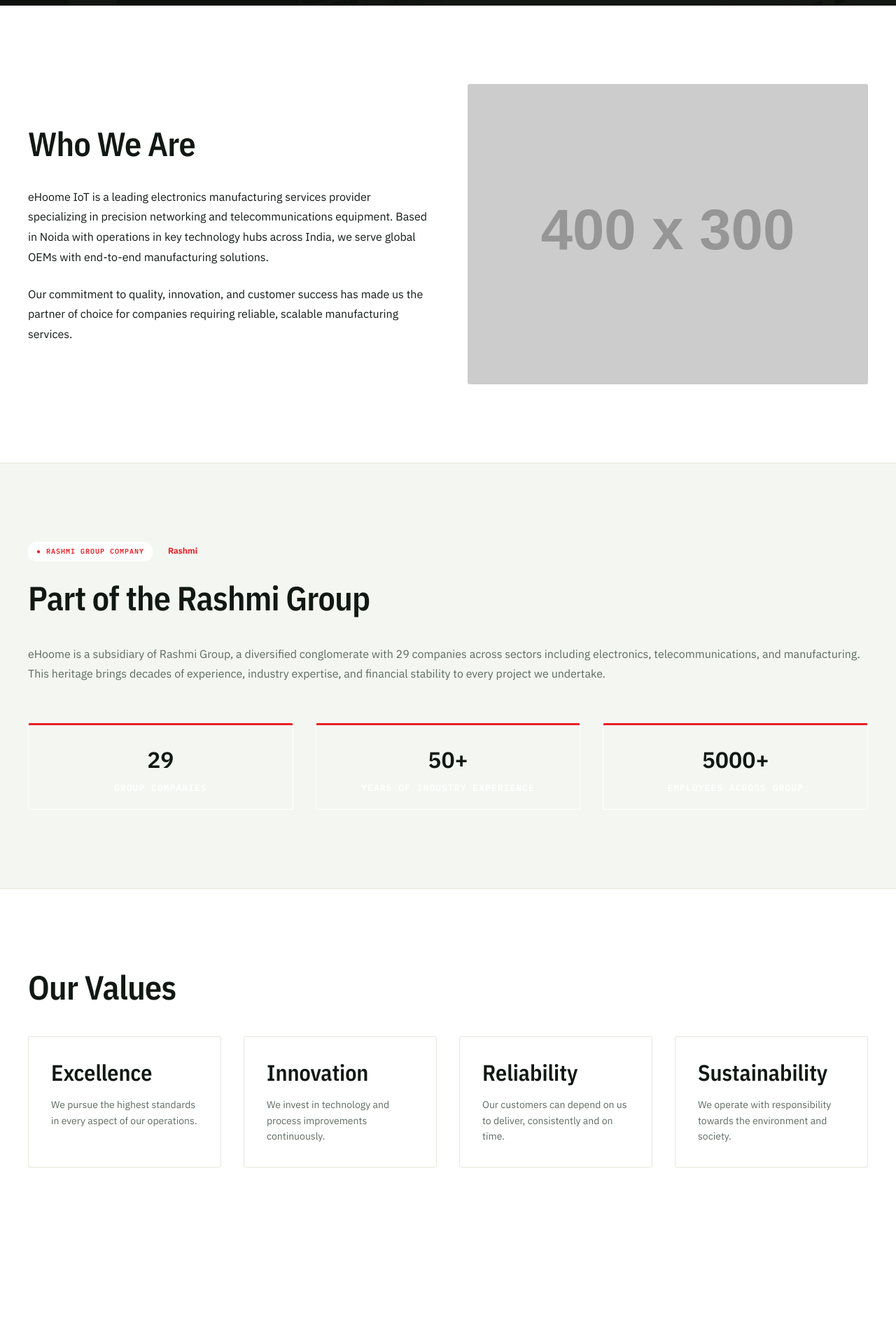
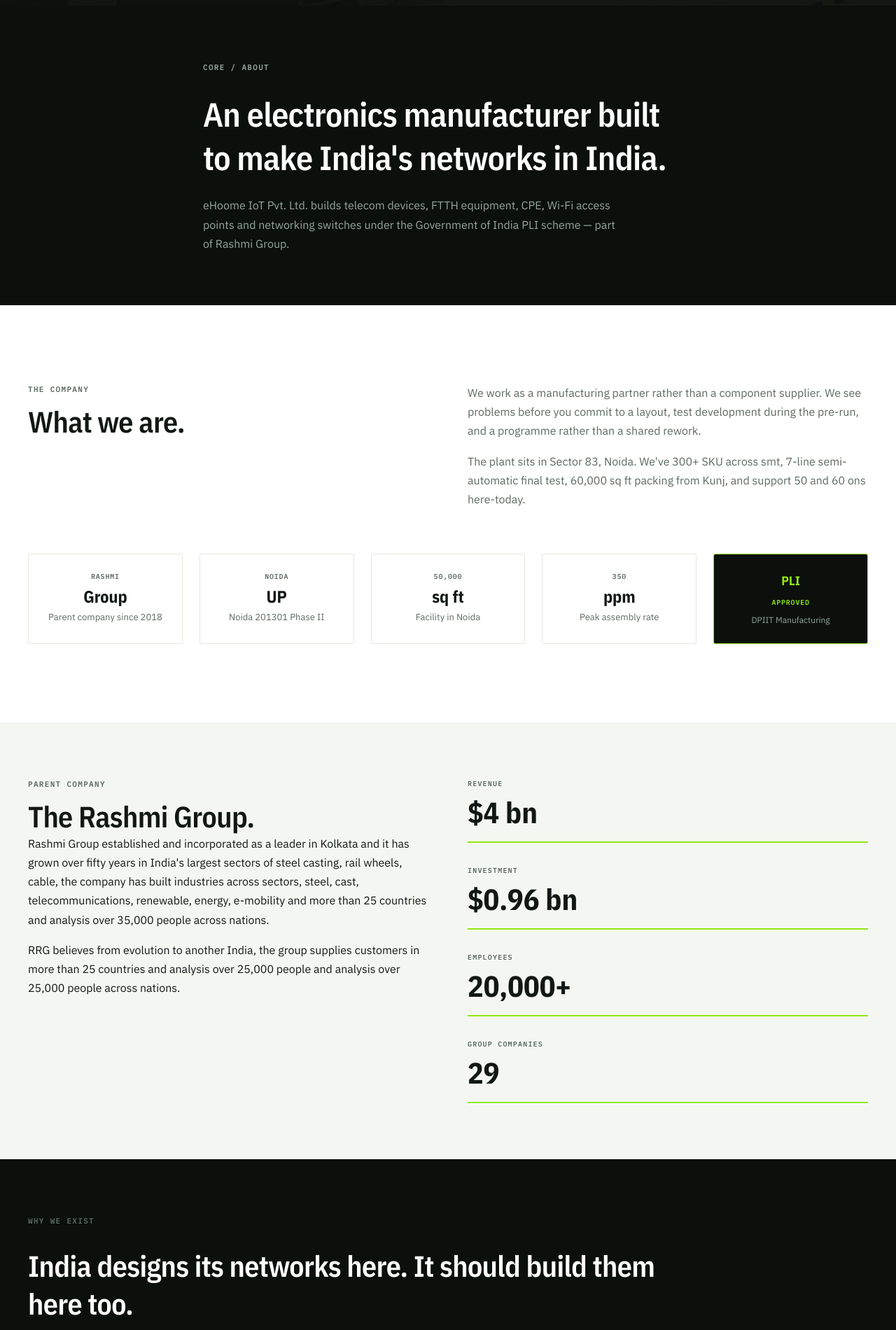
Before and after one commit to rashmigroupdeveloper/Ehoome-Website, a React (Vite) app: page /about in a window 1280 px wide. Shown: the part 660-2560 px from the top of the page at 70% size. Built offline with nearby package versions, Linux system fonts and the light colour scheme.

Commit message:
Added About Page

```diff
--- a/src/pages/About.css
+++ b/src/pages/About.css
@@ -1,179 +1,397 @@
-.about-grid {
+/* Dark Hero Section */
+.about-hero-section {
+  background-color: var(--ink);
+  padding-top: 64px;
+  padding-bottom: 64px;
+}
+
+.about-hero-content {
+  display: flex;
+  align-items: center;
+  min-height: 300px;
+}
+
+.about-hero-content h2 {
+  color: var(--paper);
+  font-size: 48px;
+  line-height: 1.3;
+  max-width: 700px;
+  margin: 24px 0;
+}
+
+.about-hero-content p {
+  color: var(--muted-d);
+  font-size: 16px;
+  line-height: 1.7;
+  max-width: 600px;
+}
+
+.about-eyebrow {
+  font-family: var(--font-mono);
+  font-size: 11px;
+  letter-spacing: 0.12em;
+  text-transform: uppercase;
+  color: var(--muted-d);
+  font-weight: 600;
+}
+
+/* What We Are Section */
+.about-what-header {
   display: grid;
   grid-template-columns: 1fr 1fr;
   gap: 56px;
+  margin-bottom: 64px;
+  align-items: flex-start;
+}
+
+.about-what-left h2 {
+  font-size: 42px;
+  color: var(--text);
+  max-width: 400px;
+}
+
+.about-what-right {
+  font-size: 16px;
+  color: var(--muted);
+  line-height: 1.7;
+}
+
+.about-section-label {
+  font-family: var(--font-mono);
+  font-size: 11px;
+  letter-spacing: 0.12em;
+  text-transform: uppercase;
+  color: var(--muted);
+  font-weight: 600;
+  display: block;
+  margin-bottom: 12px;
+}
+
+.about-what-stats {
+  display: grid;
+  grid-template-columns: repeat(5, 1fr);
+  gap: 24px;
+}
+
+.about-stat-box {
+  padding: 24px;
+  border: 1px solid var(--rule);
+  border-radius: var(--radius);
+  background-color: var(--paper);
+  display: flex;
+  flex-direction: column;
+  gap: 8px;
+  text-align: center;
+}
+
+.about-stat-label {
+  font-family: var(--font-mono);
+  font-size: 10px;
+  text-transform: uppercase;
+  letter-spacing: 0.08em;
+  color: var(--muted);
+  font-weight: 600;
+}
+
+.about-stat-value {
+  font-family: var(--font-display);
+  font-size: 24px;
+  font-weight: 700;
+  color: var(--text);
+  line-height: 1;
+}
+
+.about-stat-box p {
+  font-size: 13px;
+  color: var(--muted);
+  line-height: 1.5;
+}
+
+.about-badge-box {
+  padding: 24px;
+  border: 1px solid var(--signal);
+  border-radius: var(--radius);
+  background-color: var(--ink);
+  display: flex;
+  flex-direction: column;
+  gap: 8px;
+  text-align: center;
   align-items: center;
 }
 
-.about-left {
+.about-pli-badge {
+  font-family: var(--font-display);
+  font-size: 18px;
+  font-weight: 700;
+  color: var(--signal);
+}
+
+.about-badge-label {
+  font-family: var(--font-mono);
+  font-size: 10px;
+  text-transform: uppercase;
+  letter-spacing: 0.08em;
+  color: var(--signal);
+  font-weight: 600;
+}
+
+.about-badge-box p {
+  font-size: 12px;
+  color: var(--muted-d);
+  line-height: 1.5;
+}
+
+/* Rashmi Group Section */
+.about-rashmi-section {
+  background-color: var(--paper-2);
+  padding-top: 80px;
+  padding-bottom: 80px;
+}
+
+.about-rashmi-content {
+  display: grid;
+  grid-template-columns: 1fr 1fr;
+  gap: 56px;
+  align-items: flex-start;
+}
+
+.about-rashmi-left h2 {
+  font-size: 42px;
+  color: var(--text);
+  max-width: 500px;
+}
+
+.about-rashmi-left p {
+  font-size: 16px;
+  color: var(--text);
+  line-height: 1.7;
+}
+
+.about-rashmi-right {
   display: flex;
   flex-direction: column;
-  gap: 24px;
+  gap: 32px;
 }
 
-.about-left h2 {
-  margin-bottom: 8px;
+.about-rashmi-stat {
+  display: flex;
+  flex-direction: column;
+  gap: 12px;
+  border-bottom: 2px solid var(--signal);
+  padding-bottom: 20px;
 }
 
-.about-left p {
-  font-size: 16px;
-  line-height: 1.8;
-  color: #111814;
+.about-rashmi-label {
+  font-family: var(--font-mono);
+  font-size: 10px;
+  text-transform: uppercase;
+  letter-spacing: 0.12em;
+  color: var(--muted);
+  font-weight: 600;
 }
 
-.about-right {
-  width: 100%;
-  border-radius: 3px;
+.about-rashmi-value {
+  font-family: var(--font-display);
+  font-size: 42px;
+  font-weight: 700;
+  color: var(--text);
+  line-height: 1;
+}
+
+/* India Section */
+.about-india-section {
+  background-color: var(--ink);
+  padding-top: 80px;
+  padding-bottom: 80px;
+}
+
+.about-india-text {
+  display: flex;
+  flex-direction: column;
+  gap: 16px;
+  max-width: 900px;
+}
+
+.about-india-section h2 {
+  color: var(--paper);
+  font-size: 42px;
+  line-height: 1.3;
+}
+
+.about-india-section p {
+  color: var(--muted-d);
+  font-size: 15px;
+  line-height: 1.7;
+}
+
+/* Two Addresses Section */
+.about-addresses-grid {
+  display: grid;
+  grid-template-columns: 1fr 1fr;
+  gap: 40px;
+  margin-top: 64px;
+}
+
+.about-address-card {
+  display: flex;
+  flex-direction: column;
+  gap: 20px;
+}
+
+.about-address-image {
+  aspect-ratio: 1;
+  background-size: cover;
+  background-position: center;
+  border-radius: var(--radius);
   overflow: hidden;
 }
 
-.about-right img {
-  width: 100%;
-  height: auto;
+.about-address-label {
+  font-family: var(--font-mono);
+  font-size: 10px;
+  text-transform: uppercase;
+  letter-spacing: 0.12em;
+  color: var(--muted);
+  font-weight: 600;
+}
+
+.about-address-card h3 {
+  font-size: 24px;
+  color: var(--text);
+}
+
+.about-address-card p {
+  font-size: 15px;
+  color: var(--text);
+  line-height: 1.7;
+}
+
+.about-address-meta {
+  font-family: var(--font-mono);
+  font-size: 11px;
+  text-transform: uppercase;
+  letter-spacing: 0.08em;
+  color: var(--muted);
+  font-weight: 600;
   display: block;
 }
 
-.rashmi-section {
+/* Green CTA Section */
+.about-green-cta {
+  background-color: #a4d65e;
+  padding-top: 80px;
+  padding-bottom: 80px;
+  display: flex;
+  align-items: center;
+  justify-content: center;
+}
+
+.about-green-cta .wrap {
   display: flex;
   flex-direction: column;
-  gap: 24px;
+  gap: 32px;
+  text-align: center;
+  align-items: center;
 }
 
-.rashmi-header {
-  display: flex;
-  align-items: center;
-  gap: 16px;
+.about-green-cta h2 {
+  color: var(--ink);
+  font-size: 42px;
+  margin: 0;
 }
 
-.rashmi-tag {
-  display: inline-block;
-  background-color: white;
-  color: #EC1F26;
-  padding: 6px 12px;
-  border-radius: 12px;
-  font-family: 'IBM Plex Mono', monospace;
-  font-size: 10px;
-  font-weight: 600;
-  text-transform: uppercase;
-  letter-spacing: 0.1em;
+.about-green-cta p {
+  color: var(--ink);
+  font-size: 16px;
+  margin: 0;
+  max-width: 600px;
 }
 
-.rashmi-logo {
-  flex-shrink: 0;
+.about-cta-button {
+  background-color: var(--ink);
+  color: #a4d65e;
+  padding: 14px 32px;
+  border: none;
+  font-family: var(--font-display);
+  font-size: 14px;
+  font-weight: 600;
+  border-radius: var(--radius);
+  cursor: pointer;
+  transition: all 0.2s ease;
+  display: inline-block;
 }
 
-.rashmi-section h2 {
-  color: #111814;
-  margin-bottom: 12px;
+.about-cta-button:hover {
+  background-color: var(--ink-2);
+  transform: translateY(-2px);
 }
 
-.rashmi-section p {
-  font-size: 16px;
-  line-height: 1.8;
-  color: #5C6A60;
-  margin-bottom: 32px;
-}
-
-.rashmi-stats {
-  display: grid;
-  grid-template-columns: repeat(3, 1fr);
-  gap: 32px;
-}
-
-.stat {
-  padding: 24px;
-  border-top: 3px solid #EC1F26;
-  border-left: 1px solid white;
-  border-right: 1px solid white;
-  border-bottom: 1px solid white;
-  border-radius: 3px;
-  text-align: center;
-}
-
-.stat-value {
-  font-size: 32px;
-  font-weight: 600;
-  color: #111814;
-  margin-bottom: 8px;
-}
-
-.stat-label {
-  font-size: 13px;
-  color: #5C6A60;
-  font-family: 'IBM Plex Mono', monospace;
-  text-transform: uppercase;
-  letter-spacing: 0.08em;
-}
-
-.values-grid {
-  display: grid;
-  grid-template-columns: repeat(4, 1fr);
-  gap: 32px;
-  margin-top: 40px;
-}
-
-.value-card {
-  padding: 32px;
-  border: 1px solid #E2E8DE;
-  border-radius: 3px;
-  background-color: white;
-  display: flex;
-  flex-direction: column;
-  gap: 12px;
-}
-
-.value-card h3 {
-  color: #111814;
-  margin-bottom: 4px;
-}
-
-.value-card p {
-  color: #5C6A60;
-  font-size: 14px;
-  line-height: 1.6;
-}
-
-.locations-grid {
-  display: grid;
-  grid-template-columns: 1fr 1fr;
-  gap: 40px;
-  margin-top: 40px;
-}
-
-.location-card {
-  padding: 32px;
-  border: 1px solid #E2E8DE;
-  border-radius: 3px;
-  background-color: white;
-}
-
-.location-card h3 {
-  margin-bottom: 16px;
-}
-
-.location-card p {
-  font-size: 15px;
-  line-height: 1.8;
-  color: #5C6A60;
-}
-
+/* Responsive */
 @media (max-width: 1080px) {
-  .about-grid,
-  .locations-grid {
+  .about-what-header {
     grid-template-columns: 1fr;
+    gap: 32px;
   }
 
-  .values-grid {
-    grid-template-columns: 1fr 1fr;
+  .about-what-stats {
+    grid-template-columns: repeat(2, 1fr);
   }
 
-  .rashmi-stats {
+  .about-rashmi-content {
+    grid-template-columns: 1fr;
+    gap: 40px;
+  }
+
+  .about-addresses-grid {
     grid-template-columns: 1fr;
   }
 }
 
-@media (max-width: 640px) {
-  .values-grid {
+@media (max-width: 768px) {
+  .about-hero-content h2 {
+    font-size: 36px;
+  }
+
+  .about-what-stats {
     grid-template-columns: 1fr;
   }
+
+  .about-what-header h2 {
+    font-size: 32px;
+  }
+
+  .about-rashmi-left h2 {
+    font-size: 32px;
+  }
 }
+
+@media (max-width: 640px) {
+  .about-hero-content h2 {
+    font-size: 28px;
+  }
+
+  .about-what-stats {
+    grid-template-columns: 1fr;
+    gap: 16px;
+  }
+
+  .about-stat-box {
+    padding: 16px;
+  }
+
+  .about-addresses-grid {
+    grid-template-columns: 1fr;
+  }
+
+  .about-what-header {
+    grid-template-columns: 1fr;
+  }
+
+  .about-green-cta h2 {
+    font-size: 32px;
+  }
+
+  .about-india-section h2 {
+    font-size: 32px;
+  }
+}
--- a/src/pages/About.jsx
+++ b/src/pages/About.jsx
@@ -6,94 +6,148 @@
 export default function About() {
   return (
     <div>
-      <PageHero title="About eHoome" breadcrumb="Home / About" />
+      <PageHero title="About" breadcrumb="Home / About" />
 
+      {/* Dark Hero Section */}
+      <Section className="about-hero-section">
+        <div className="about-hero-content">
+          <div className="wrap">
+            <span className="about-eyebrow">CORE / ABOUT</span>
+            <h2>An electronics manufacturer built to make India's networks in India.</h2>
+            <p>eHoome IoT Pvt. Ltd. builds telecom devices, FTTH equipment, CPE, Wi-Fi access points and networking switches under the Government of India PLI scheme — part of Rashmi Group.</p>
+          </div>
+        </div>
+      </Section>
+
+      {/* What We Are Section */}
       <Section>
         <div className="wrap">
-          <div className="about-grid">
-            <div className="about-left">
-              <h2>Who We Are</h2>
-              <p>eHoome IoT is a leading electronics manufacturing services provider specializing in precision networking and telecommunications equipment. Based in Noida with operations in key technology hubs across India, we serve global OEMs with end-to-end manufacturing solutions.</p>
-              <p>Our commitment to quality, innovation, and customer success has made us the partner of choice for companies requiring reliable, scalable manufacturing services.</p>
+          <div className="about-what-header">
+            <div className="about-what-left">
+              <span className="about-section-label">THE COMPANY</span>
+              <h2>What we are.</h2>
             </div>
-            <div className="about-right">
-              <img src="https://placehold.co/400x300?text=Manufacturing+Facility" alt="Facility" />
+            <div className="about-what-right">
+              <p>We work as a manufacturing partner rather than a component supplier. We see problems before you commit to a layout, test development during the pre-run, and a programme rather than a shared rework.</p>
+              <p style={{ marginTop: '16px' }}>The plant sits in Sector 83, Noida. We've 300+ SKU across smt, 7-line semi-automatic final test, 60,000 sq ft packing from Kunj, and support 50 and 60 ons here-today.</p>
+            </div>
+          </div>
+
+          <div className="about-what-stats">
+            <div className="about-stat-box">
+              <div className="about-stat-label">Rashmi</div>
+              <div className="about-stat-value">Group</div>
+              <p>Parent company since 2018</p>
+            </div>
+            <div className="about-stat-box">
+              <div className="about-stat-label">Noida</div>
+              <div className="about-stat-value">UP</div>
+              <p>Noida 201301 Phase II</p>
+            </div>
+            <div className="about-stat-box">
+              <div className="about-stat-label">50,000</div>
+              <div className="about-stat-value">sq ft</div>
+              <p>Facility in Noida</p>
+            </div>
+            <div className="about-stat-box">
+              <div className="about-stat-label">350</div>
+              <div className="about-stat-value">ppm</div>
+              <p>Peak assembly rate</p>
+            </div>
+            <div className="about-badge-box">
+              <span className="about-pli-badge">PLI</span>
+              <span className="about-badge-label">Approved</span>
+              <p>DPIIT Manufacturing</p>
             </div>
           </div>
         </div>
       </Section>
 
-      <Section variant="tint">
+      {/* Rashmi Group Section */}
+      <Section className="about-rashmi-section">
         <div className="wrap">
-          <div className="rashmi-section">
-            <div className="rashmi-header">
-              <div className="rashmi-tag">● Rashmi Group company</div>
-              <svg className="rashmi-logo" viewBox="0 0 100 40" width="60" height="24">
-                <text x="10" y="25" fontSize="20" fontWeight="bold" fill="#EC1F26">Rashmi</text>
-              </svg>
+          <div className="about-rashmi-content">
+            <div className="about-rashmi-left">
+              <span className="about-section-label">PARENT COMPANY</span>
+              <h2>The Rashmi Group.</h2>
+              <p>Rashmi Group established and incorporated as a leader in Kolkata and it has grown over fifty years in India's largest sectors of steel casting, rail wheels, cable, the company has built industries across sectors, steel, cast, telecommunications, renewable, energy, e-mobility and more than 25 countries and analysis over 35,000 people across nations.</p>
+              <p style={{ marginTop: '16px' }}>RRG believes from evolution to another India, the group supplies customers in more than 25 countries and analysis over 25,000 people and analysis over 25,000 people across nations.</p>
             </div>
-            <h2>Part of the Rashmi Group</h2>
-            <p>eHoome is a subsidiary of Rashmi Group, a diversified conglomerate with 29 companies across sectors including electronics, telecommunications, and manufacturing. This heritage brings decades of experience, industry expertise, and financial stability to every project we undertake.</p>
-
-            <div className="rashmi-stats">
-              <div className="stat">
-                <div className="stat-value">29</div>
-                <div className="stat-label">Group Companies</div>
+            <div className="about-rashmi-right">
+              <div className="about-rashmi-stat">
+                <span className="about-rashmi-label">REVENUE</span>
+                <span className="about-rashmi-value">$4 bn</span>
               </div>
-              <div className="stat">
-                <div className="stat-value">50+</div>
-                <div className="stat-label">Years of Industry Experience</div>
+              <div className="about-rashmi-stat">
+                <span className="about-rashmi-label">INVESTMENT</span>
+                <span className="about-rashmi-value">$0.96 bn</span>
               </div>
-              <div className="stat">
-                <div className="stat-value">5000+</div>
-                <div className="stat-label">Employees Across Group</div>
+              <div className="about-rashmi-stat">
+                <span className="about-rashmi-label">EMPLOYEES</span>
+                <span className="about-rashmi-value">20,000+</span>
+              </div>
+              <div className="about-rashmi-stat">
+                <span className="about-rashmi-label">GROUP COMPANIES</span>
+                <span className="about-rashmi-value">29</span>
               </div>
             </div>
           </div>
         </div>
       </Section>
 
-      <Section>
+      {/* Dark India Section */}
+      <Section className="about-india-section">
         <div className="wrap">
-          <h2>Our Values</h2>
-          <div className="values-grid">
-            <div className="value-card">
-              <h3>Excellence</h3>
-              <p>We pursue the highest standards in every aspect of our operations.</p>
-            </div>
-            <div className="value-card">
-              <h3>Innovation</h3>
-              <p>We invest in technology and process improvements continuously.</p>
-            </div>
-            <div className="value-card">
-              <h3>Reliability</h3>
-              <p>Our customers can depend on us to deliver, consistently and on time.</p>
-            </div>
-            <div className="value-card">
-              <h3>Sustainability</h3>
-              <p>We operate with responsibility towards the environment and society.</p>
+          <div className="about-india-content">
+            <div className="about-india-text">
+              <span className="about-section-label">WHY WE EXIST</span>
+              <h2>India designs its networks here. It should build them here too.</h2>
+              <p>We are committed to the Government of India's flagship programmes, Digital India and Make in India, and to the practical version of rural electrification. Telecom hardware manufactured domestically is a standard that global OEMs will accept without a discount for origin.</p>
+              <p style={{ marginTop: '16px' }}>India does compete with companies on the scale and can deliver at cost parity. India must command a 40-50% share in telecom equipment design.</p>
+              <p style={{ marginTop: '16px' }}>Approval manufacturing under the telecom and networking PLI.</p>
+              <p style={{ marginTop: '16px' }}>SMT, assembly, test and packing all performed in India.</p>
+              <p style={{ marginTop: '16px' }}>CE documentation for European bound product.</p>
             </div>
           </div>
         </div>
       </Section>
 
+      {/* Two Addresses Section */}
       <Section>
         <div className="wrap">
-          <h2>Locations</h2>
-          <div className="locations-grid">
-            <div className="location-card">
-              <h3>Noida Plant</h3>
-              <p>A-13, Sector 83, Phase II<br/>Noida 201301, UP<br/>India</p>
+          <span className="about-section-label">ACROSS INDIA</span>
+          <h2>Two addresses, one company.</h2>
+
+          <div className="about-addresses-grid">
+            <div className="about-address-card">
+              <div className="about-address-image" style={{ backgroundImage: 'url(/assets/img/floor-smt.jpg)' }}></div>
+              <span className="about-address-label">MANUFACTURING PLANT</span>
+              <h3>Noida, Uttar Pradesh</h3>
+              <p>A-13, Sector 83, Phase II, Noida, Uttar Pradesh, India 201301</p>
+              <span className="about-address-meta">86,800 SQ FT | 11+ LINES | ASSEMBLY & TEST</span>
             </div>
-            <div className="location-card">
-              <h3>Registered Office</h3>
-              <p>9 AJC Bose Road, 1st Floor<br/>Ideal Centre<br/>Kolkata 700017, India</p>
+
+            <div className="about-address-card">
+              <div className="about-address-image" style={{ backgroundImage: 'url(/assets/img/floor-wide.jpg)' }}></div>
+              <span className="about-address-label">REGISTERED OFFICE</span>
+              <h3>Kolkata, West Bengal</h3>
+              <p>9 AJC Bose Road, 1st Floor, Ideal Centre, Kolkata 700017, West Bengal, India</p>
+              <span className="about-address-meta">HEAD HEADQUARTERS · COMMERCIAL & FINANCE</span>
             </div>
           </div>
         </div>
       </Section>
 
-      <CTABand heading="Let's Build Something Great Together" buttonText="Start Enquiry" />
+      {/* Green CTA Section */}
+      <Section className="about-green-cta">
+        <div className="wrap">
+          <h2>Come and see the floor.</h2>
+          <p>Plan ahead and connect with us on-site manufacturing lines in Noida, UP, India.</p>
+          <button className="about-cta-button">Arrange a visit</button>
+        </div>
+      </Section>
+
+      <CTABand heading="Let's build electronics, in India, for the world" buttonText="Get in touch" />
     </div>
   );
 }
```
